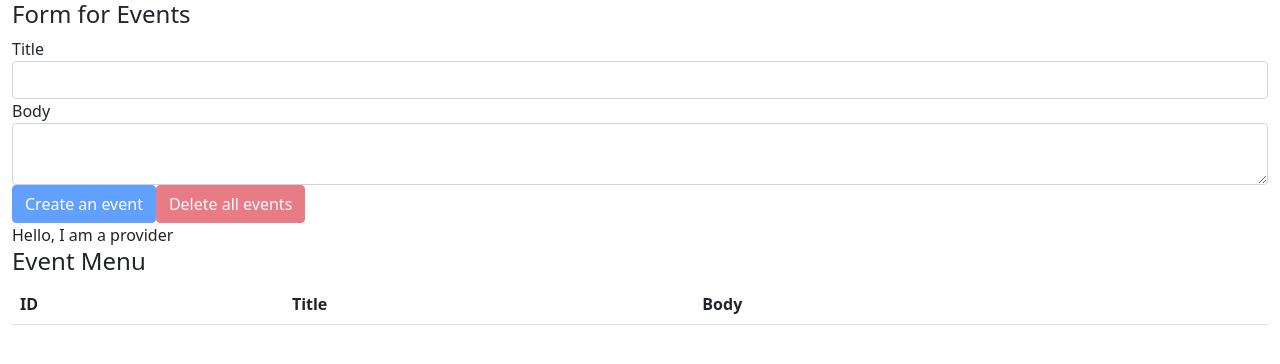
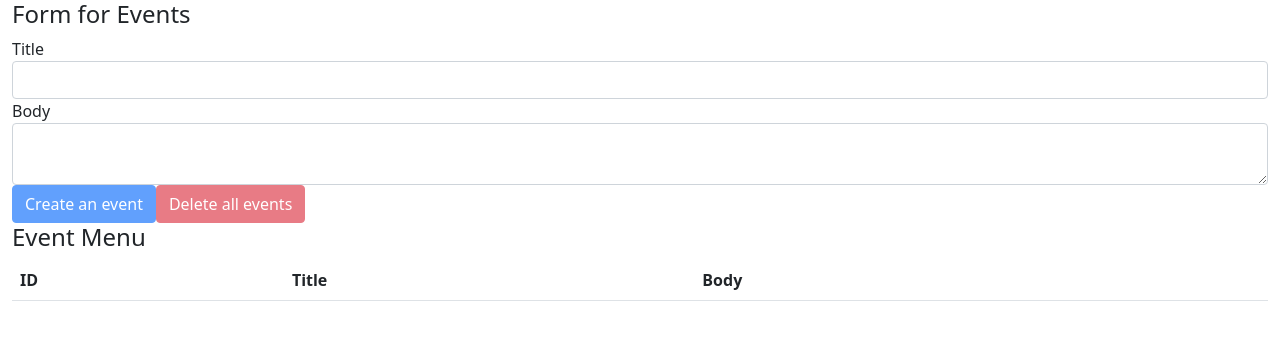
Before and after one commit to ayakamiyake7/react-hooks-101, a React (Create React App) app: page / in a window 1280 px wide. Shown: the top 364 px of the page. Built offline with nearby package versions, Linux system fonts and the light colour scheme.

Commit message:
Modified prop drilling but cannot understand it.

```diff
--- a/src/components/App.js
+++ b/src/components/App.js
@@ -7,16 +7,14 @@
 import AppContext from '../contexts/AppContext';
 import reducer from '../reducers'
 
-console.log({AppContext});
-
 const App = () => {
     const [state, dispatch] = useReducer(reducer, [] )
 
     return (
-        <AppContext.Provider value={'Hello, I am a provider'}>
+        <AppContext.Provider value={{ state, dispatch }}>
             <div className="container-fluid">
-                <EventForm state={state} dispatch={dispatch}/>
-                <Events state={state} dispatch={dispatch}/>
+                <EventForm />
+                <Events />
             </div>
         </AppContext.Provider>
     )
--- a/src/components/Event.js
+++ b/src/components/Event.js
@@ -1,6 +1,10 @@
-import {DELETE_EVENT} from '../actions';
+import { useContext } from 'react'
 
-const Event = ({dispatch, event}) => {
+import {DELETE_EVENT} from '../actions'
+import AppContext from '../contexts/AppContext'
+
+const Event = ({event}) => {
+    const { dispatch } = useContext(AppContext)
     const id = event.id
         const handleClickDeleteButton = () => {
             const result = window.confirm(`Are you sure you want to delete (id=${id})?`)
--- a/src/components/EventForm.js
+++ b/src/components/EventForm.js
@@ -1,8 +1,10 @@
-import React, { useState } from 'react';
+import React, { useContext, useState } from 'react';
 
 import {CREATE_EVENT, DELETE_ALL_EVENTS} from '../actions'
+import AppContext from '../contexts/AppContext';
 
-const EventForm = ({state, dispatch}) => {
+const EventForm = () => {
+    const { state, dispatch } = useContext(AppContext)
     const [title, setTitle] = useState('')
     const [body, setBody] = useState('')
 
--- a/src/components/Events.js
+++ b/src/components/Events.js
@@ -3,12 +3,11 @@
 import Event from './Event'
 import AppContext from '../contexts/AppContext'
 
-const Events = ({ state, dispatch }) => {
-    const value = useContext(AppContext)
+const Events = () => {
+    const { state } = useContext(AppContext)
 
     return (
     <>
-    <div>{value}</div>
     <h4>Event Menu</h4>
     <table className="table table-hover">
         <thead>
@@ -21,7 +20,7 @@
         </thead>
         <tbody>
             {
-                state.map((event, index) => (<Event key={index} event={event} dispatch={dispatch} />))
+                state.map((event, index) => (<Event key={index} event={event} />))
             }
         </tbody>
     </table>
```
